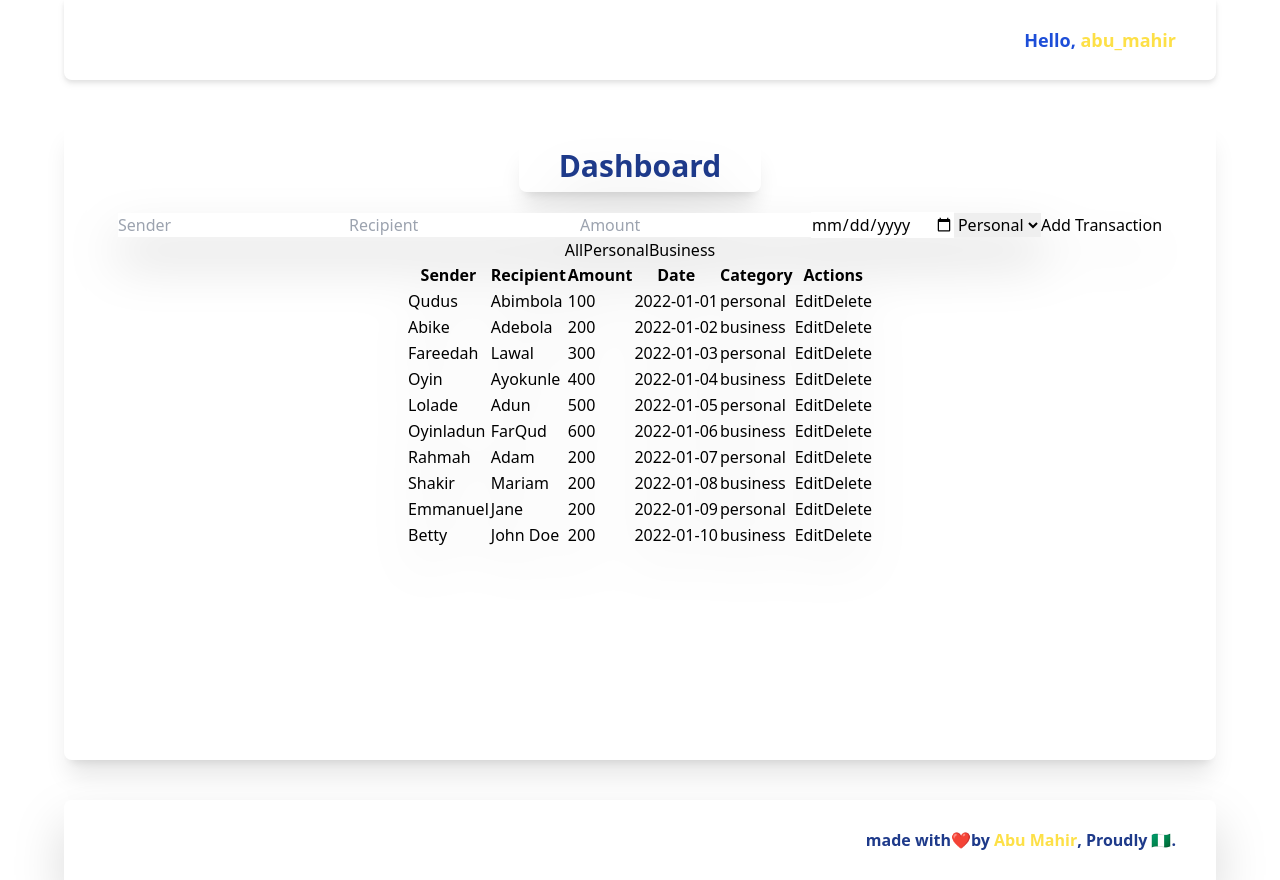
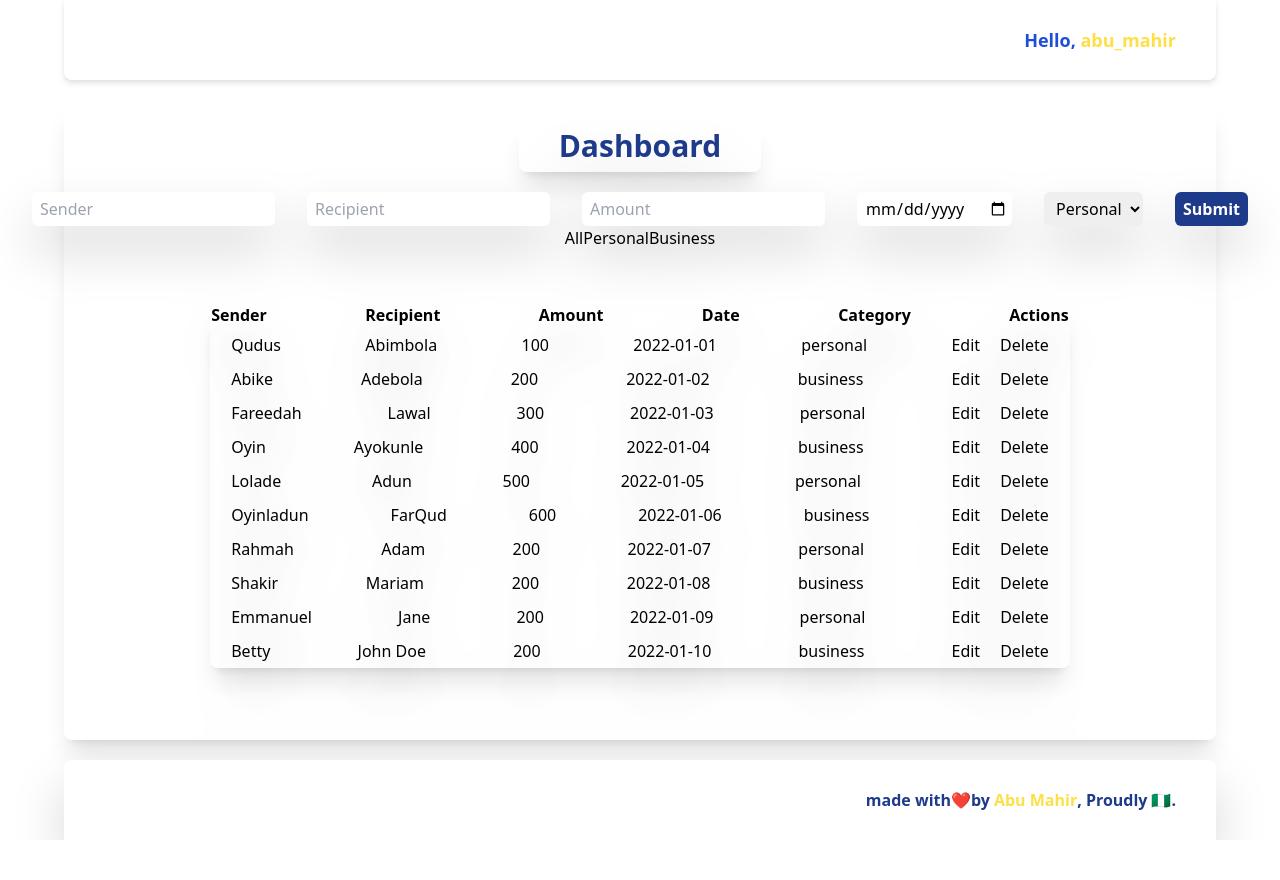
Before and after one commit to AbuMahir980/Remittance-Tracker, a React (Create React App) app: page / in a window 1280 px wide. After the commit the page ends 840 px from the top, so only its background shows below. Built offline with nearby package versions, Linux system fonts and the light colour scheme.

Commit message:
Update changes

```diff
--- a/src/Components/AddTransaction.jsx
+++ b/src/Components/AddTransaction.jsx
@@ -18,16 +18,16 @@ const AddTransaction = ({addTransaction}) => {
     }
     return (
         <div>
-            <form action="" onSubmit={handleSubmit}>
-                <input type="text" placeholder="Sender" value={sender} onChange={e => setSender(e.target.value)} />
-                <input type="text" placeholder="Recipient" value={recipient} onChange={e => setRecipient(e.target.value)} />
-                <input type="number" placeholder="Amount" value={amount} onChange={e => setAmount(e.target.value)} />
-                <input type="date" value={date} onChange={e => setDate(e.target.value)} />
-                <select value={category} onChange={e => setCategory(e.target.value)}>
-                    <option value="personal">Personal</option>
+            <form action="" onSubmit={handleSubmit} className="flex justify-between gap-8">
+                <input type="text" placeholder="Sender" value={sender} onChange={e => setSender(e.target.value)} className="p-1 pl-2 rounded-md" />
+                <input type="text" placeholder="Recipient" value={recipient} onChange={e => setRecipient(e.target.value)} className="p-1 pl-2 rounded-md" />
+                <input type="number" placeholder="Amount" value={amount} onChange={e => setAmount(e.target.value)} className="p-1 pl-2 rounded-md" />
+                <input type="date" value={date} onChange={e => setDate(e.target.value)} className="p-1 pl-2 rounded-md"/>
+                <select value={category} onChange={e => setCategory(e.target.value)} className="p-1 pl-2 rounded-md">
+                    <option value="personal" className="pr-2">Personal</option>
                     <option value="business">Business</option>
                 </select>
-                <button type="submit">Add Transaction</button>
+                <button type="submit" className="p-1 pl-2 pr-2 rounded-md bg-blue-900 text-white font-bold">Submit</button>
             </form>
         </div>
     )
--- a/src/Components/ListTransaction.jsx
+++ b/src/Components/ListTransaction.jsx
@@ -3,10 +3,10 @@ import TransactionRow from './TransactionRow'
 
 const ListTransaction = ({ transactions, deleteTransaction, updateTransaction }) => {
     return (
-        <div>
+        <div className=' m-auto drop-shadow-2xl  shadow-xl rounded-lg'>
             <table>
             <thead>
-                <tr>
+                <tr className="flex justify-between gap-20 m-auto text-center">
                 <th>Sender</th>
                 <th>Recipient</th>
                 <th>Amount</th>
--- a/src/Components/TransactionRow.jsx
+++ b/src/Components/TransactionRow.jsx
@@ -32,17 +32,17 @@ const TransactionRow = ({ transaction, deleteTransaction, updateTransaction }) =
             <td><button onClick={handleUpdate}>Save</button></td>
             </>
         ) : (
-            <>
+            <div className="flex justify-between gap-20 m-auto text-center px-5 py-1">
             <td>{transaction.sender}</td>
             <td>{transaction.recipient}</td>
             <td>{transaction.amount}</td>
             <td>{transaction.date}</td>
             <td>{transaction.category}</td>
-            <td>
+            <td className="flex gap-5">
                 <button onClick={() => setIsEditing(true)}>Edit</button>
                 <button onClick={handleDelete}>Delete</button>
             </td>
-            </>
+            </div>
         )}
         </tr>
     );
--- a/src/Pages/Dashboard.jsx
+++ b/src/Pages/Dashboard.jsx
@@ -34,7 +34,7 @@ const Dashboard = () => {
     return (
         <div className='bg-white'>
             <Header user={Userprofile}/>
-            <div className='w-[90vw] h-[80vh] m-auto drop-shadow-2xl my-10 shadow-xl flex flex-col justify-start items-center rounded-lg'>
+            <div className='w-[90vw] min-h-[80vh] m-auto drop-shadow-2xl my-5 shadow-xl flex flex-col justify-start items-center rounded-lg pb-5'>
                 <h1 className="text-center mt-5 mb-5 font-black text-3xl text-blue-900 shadow-xl px-10 py-2 rounded-lg">Dashboard</h1>
                 <AddTransaction addTransaction={addTransaction}/>
                 <FilterTransaction setFilter={setFilter}/>
```
